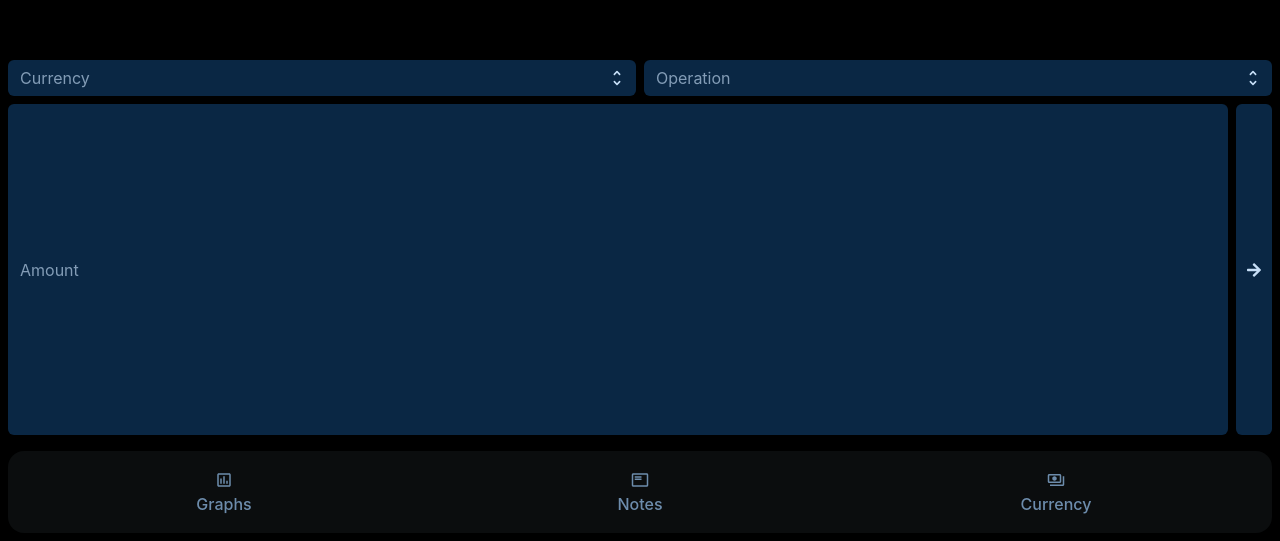
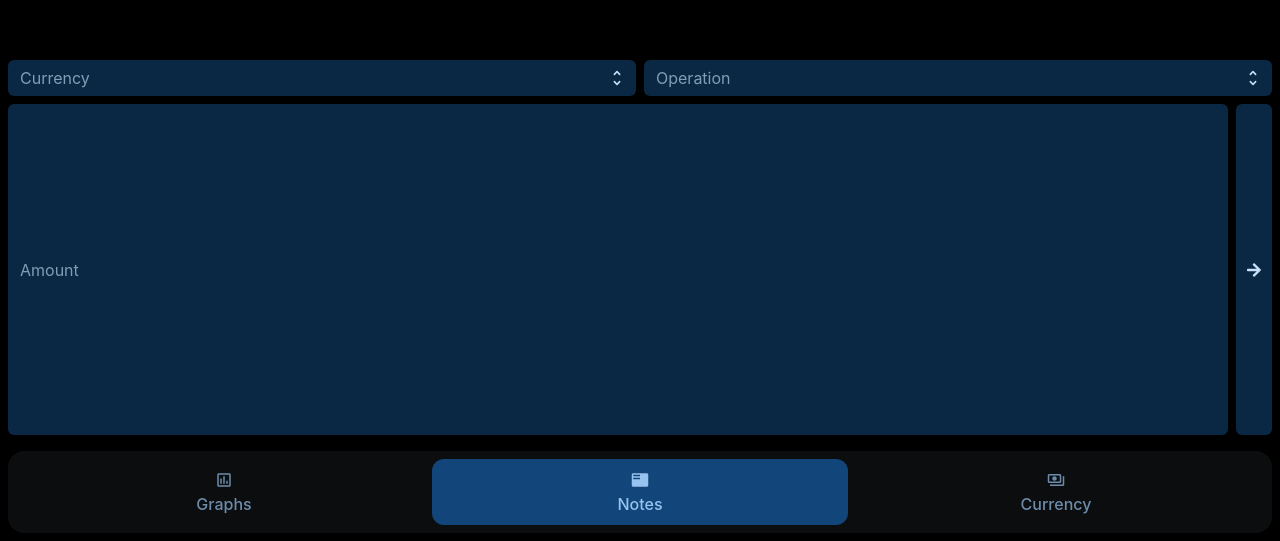
Before and after one commit to grong0/SWEN101---Spending-Guard--Panic-, a React (Create React App) app: page / in a window 1280 px wide. Shown: the part 259-800 px from the top of the page. Built offline with nearby package versions, Linux system fonts and the light colour scheme.

Commit message:
Removal of Unused Imports & Refractoring

```diff
--- a/src/modules/NavHub.js
+++ b/src/modules/NavHub.js
@@ -1,54 +1,28 @@
 import "../styles/NavHub.css";
 
-import { FaNoteSticky } from "react-icons/fa6";
-
-// function NavElement(props) {
-// 	return (
-// 		<div className="nav-element">
-// 			<div className="nav-icon-wrapper">{props.activeIcon}</div>
-// 			<span className="nav-title">{props.title}</span>
-// 		</div>
-// 	);
-// }
-
-// function NavHub() {
-// 	return (
-// 		<div id="nav-wrapper">
-// 			<div id="nav-hub">
-// 				<NavElement activeIcon={<FaNoteSticky />} inactiveIcon={<FaNoteSticky />} title="Notes" />
-// 				<NavElement activeIcon={<FaNoteSticky />} inactiveIcon={<FaNoteSticky />} title="Notes" />
-//                 <NavElement activeIcon={<FaNoteSticky />} inactiveIcon={<FaNoteSticky />} title="Notes" />
-// 			</div>
-// 		</div>
-// 	);
-// }
-
-// export default NavHub;
-
 import { useState } from "react";
+import { Link, useLocation } from "react-router-dom";
 import Box from "@mui/joy/Box";
 import ListItemDecorator from "@mui/joy/ListItemDecorator";
 import Tabs from "@mui/joy/Tabs";
 import TabList from "@mui/joy/TabList";
 import Tab, { tabClasses } from "@mui/joy/Tab";
 
-import EditNoteIcon from "@mui/icons-material/EditNote";
+// Notes
 import FeaturedPlayListIcon from "@mui/icons-material/FeaturedPlayList";
 import FeaturedPlayListOutlinedIcon from "@mui/icons-material/FeaturedPlayListOutlined";
 
-import BarChartIcon from "@mui/icons-material/BarChart";
+// Graphs
 import AssessmentIcon from "@mui/icons-material/Assessment";
 import AssessmentOutlinedIcon from "@mui/icons-material/AssessmentOutlined";
 
+// Currency
 import PaymentsIcon from "@mui/icons-material/Payments";
 import PaymentsOutlinedIcon from "@mui/icons-material/PaymentsOutlined";
 
-import Search from "@mui/icons-material/Search";
-import Person from "@mui/icons-material/Person";
-import { Link } from "react-router-dom";
 
 export default function TabsBottomNavExample() {
-	const [index, setIndex] = useState(0);
+	const [index, setIndex] = useState(useLocation().pathname);
 	const colors = ["primary", "danger", "success", "warning"];
 
 	return (
```
